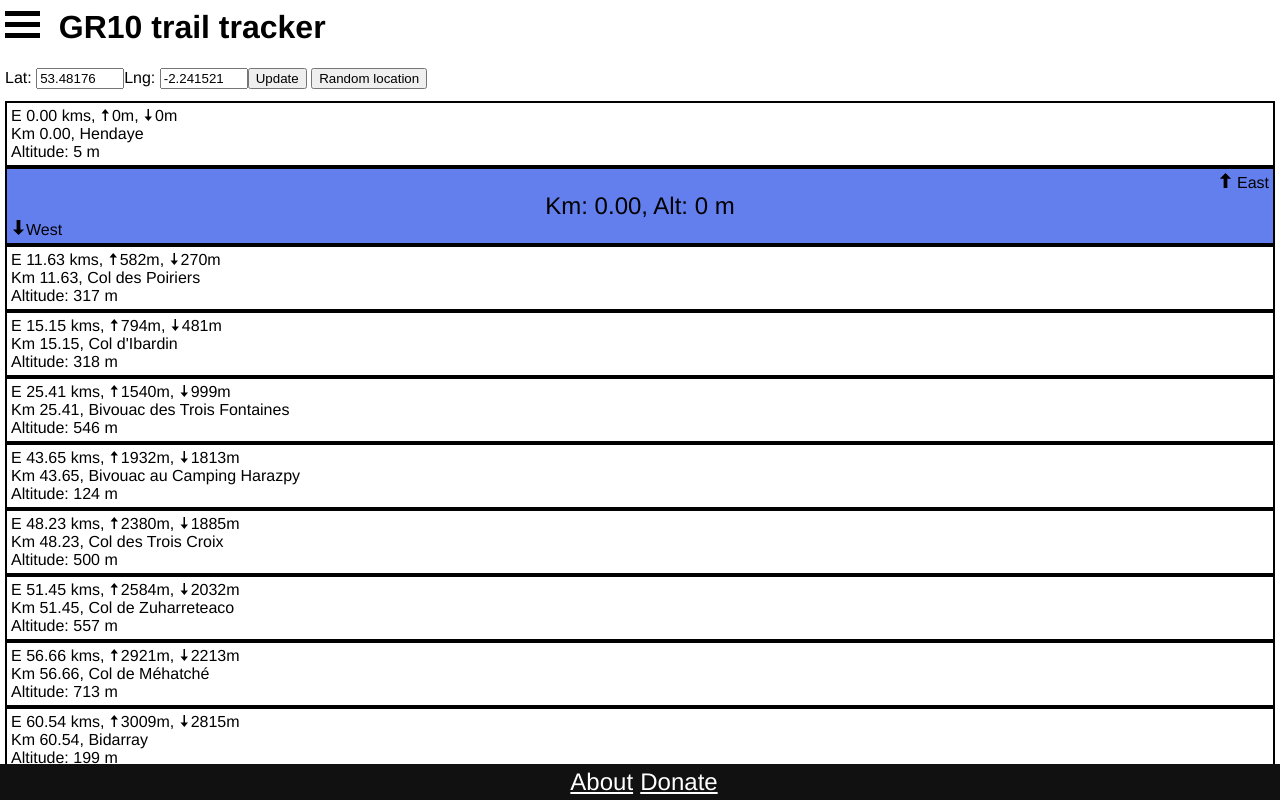
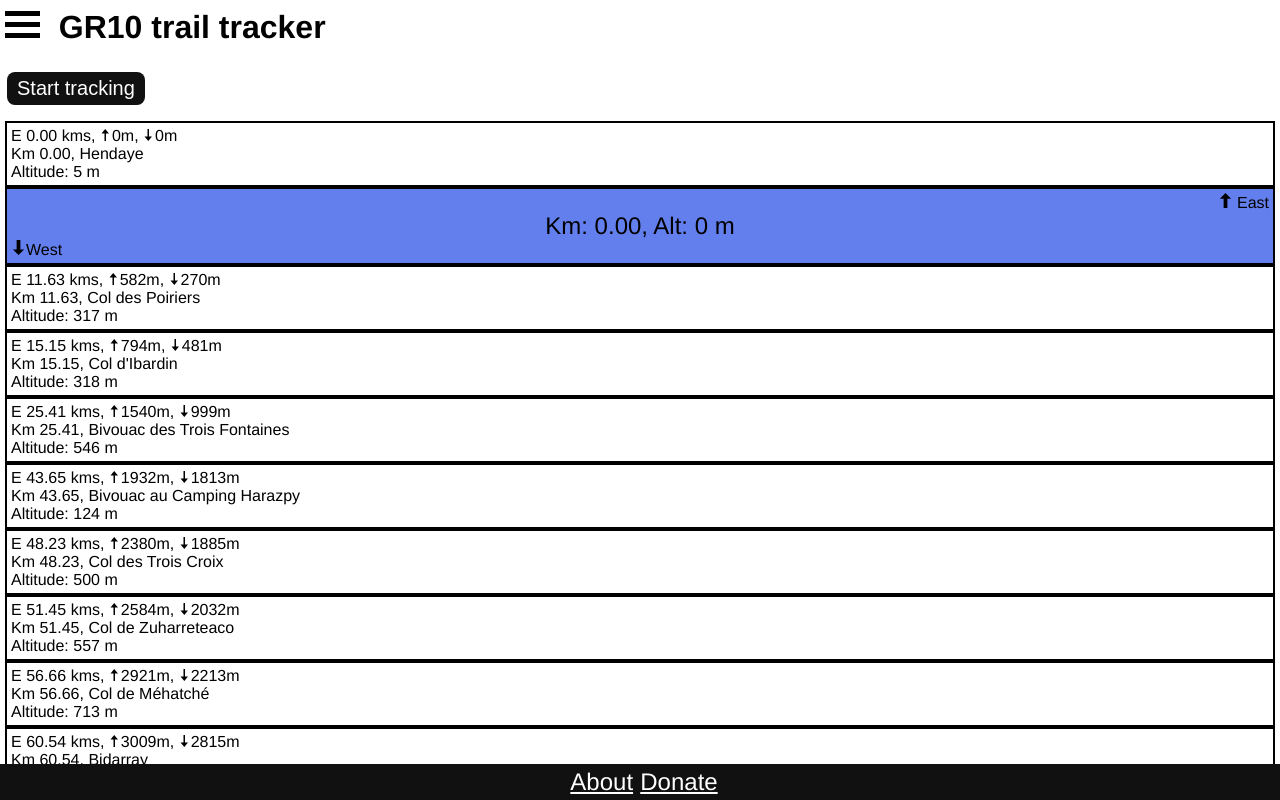
Before and after one commit to appolden/path-tracker, a React (Create React App) app: page /trail-tracker-test in a window 1280 px wide. Built offline with nearby package versions, Linux system fonts and the light colour scheme; what google-maps-react would draw is missing.

Commit message:
Add location watcher

```diff
--- a/src/App.css
+++ b/src/App.css
@@ -283,3 +283,19 @@ However, delay the fade out process for 2.5 seconds */
     font-size: 18px;
   }
 }
+
+
+.btn {
+    background-color: #111;
+    border: none;
+    color: white;
+    padding: 5px;
+    padding-left: 10px;
+    padding-right: 10px;
+    text-align: center;
+    text-decoration: none;
+    display: inline-block;
+    font-size: 1.25em;
+    margin: 4px 2px;
+    border-radius: 8px;
+}
--- a/src/App.js
+++ b/src/App.js
@@ -67,7 +67,7 @@ class App extends Component {
               path="/:language/gr10/trail-tracker"
               component={props => {
                 this.onRouterUpdate();
-                console.log(window.location.pathname);
+
                 return (
                   <PathTracker
                     trailName="gr10"
@@ -139,7 +139,6 @@ class App extends Component {
                 switch (props.match.params.language) {
                   case 'fr':
                     return <TrailMapFrench origin="/gr10/map" />;
-                    break;
                   case 'en':
                   default:
                     return <TrailMapEnglish origin="/gr10/map" />;
--- /dev/null
+++ b/src/component/language-helper.js
@@ -0,0 +1,18 @@
+class LanguageHelper {
+
+
+     static   getLanguage(languageSelection) {
+         const language = (languageSelection || 'en').toLowerCase();
+            switch (language) {
+                case 'fr':
+                    return language;
+                    break;
+                case 'en': // in case a user enters a language code that is not supported
+                default:
+                    return 'en';
+            }
+        }
+    }
+
+
+        export default LanguageHelper;
--- /dev/null
+++ b/src/component/location-watcher.jsx
@@ -0,0 +1,134 @@
+import React, { Component } from 'react';
+import LanguageHelper from '../component/language-helper.js';
+
+class LocationWatcher extends Component {
+  constructor(props) {
+    super(props);
+
+    this.watchPositionId = undefined;
+
+      this.buttonText = {
+          'en': 'Start tracking',
+          'fr': 'Loacte francais'
+      }
+
+      this.buttonTextWhenTracking = {
+          'en': 'Stop tracking',
+          'fr': 'Arrete'
+      }
+
+      this.state = {
+          position: { lat: undefined, lng: undefined },
+          error: undefined,
+          watchingPosition: false,
+      };
+
+      this.onStartStopPositionWatchButtonClick = this.onStartStopPositionWatchButtonClick.bind(this);
+  }
+
+    componentWillUnmount() {
+        if ('geolocation' in navigator) {
+            if (this.watchPositionId !== undefined && this.watchPositionId > 0) {
+                navigator.geolocation.clearWatch(this.watchPositionId);
+                this.watchPositionId = undefined;
+            }
+        }
+    }
+
+    onStartStopPositionWatchButtonClick(event) {
+        if (this.state.watchingPosition) {
+            this.stopPositionWatch();
+        }
+        else {
+            this.startPositionWatch();
+        }
+    }
+
+  startPositionWatch() {
+      if ('geolocation' in navigator) {
+
+          this.setState({ watchingPosition: true });
+      var geoLocateOptions = {
+        enableHighAccuracy: true,
+        timeout: 25000,
+        maximumAge: 0
+        };
+
+
+      this.watchPositionId = navigator.geolocation.watchPosition(
+        position => {
+          this.setState(prevState => {
+            prevState.position.lat = position.coords.latitude;
+            prevState.position.lng = position.coords.longitude;
+            prevState.error = '';
+
+            return prevState;
+          });
+
+          console.log(position);
+          if (this.props.onLocationChanged !== undefined) {
+              this.props.onLocationChanged(position.coords.latitude, position.coords.longitude);
+          }
+        },
+        error => {
+          this.setState({
+            error: 'Unable to find location. Ensure you have location enabled.'
+          });
+            console.log(error);
+            this.stopPositionWatch();
+        },
+        geoLocateOptions
+      );
+      } else {
+          this.setState({ error: 'geolocation not available', watchingPosition: false });
+    }
+    }
+
+    stopPositionWatch() {
+        if ('geolocation' in navigator) {
+            if (this.watchPositionId !== undefined && this.watchPositionId > 0) {
+                navigator.geolocation.clearWatch(this.watchPositionId);
+                this.watchPositionId = undefined;
+
+                switch (LanguageHelper.getLanguage(this.props.langauge)) {
+                    case 'fr':
+                        this.setState({ watchingPosition: false });
+                        break;
+                    case 'en': // in case a user enters a language code that is not supported
+                    default:
+                        this.setState({ watchingPosition: false});
+
+                }
+            }
+        }
+    }
+    render() {
+        let buttonText = '';
+
+        switch (LanguageHelper.getLanguage(this.props.langauge)) {
+            case 'fr':
+                buttonText = (this.state.watchingPosition ? this.buttonTextWhenTracking.fr : this.buttonText.fr);
+                break;
+            case 'en':
+            default:
+                buttonText = (this.state.watchingPosition ? this.buttonTextWhenTracking.en : this.buttonText.en);
+
+        }
+
+      return (<p>
+          {this.state.position.lat !== undefined &&
+              <React.Fragment>Lat:{this.state.position.lat.toFixed(5)}, Lng:{this.state.position.lng.toFixed(5)} </React.Fragment>
+          }
+
+          <input className="btn"
+              type="button"
+              value={buttonText}
+              onClick={this.onStartStopPositionWatchButtonClick}
+              disabled={this.state.getCurrentPositionInProgress}
+          />{' '}
+          {this.state.error}
+      </p>);
+  }
+}
+
+export default LocationWatcher;
--- a/src/component/path-tracker.jsx
+++ b/src/component/path-tracker.jsx
@@ -7,6 +7,7 @@ import PointOfInterest from '../component/point-of-interest.jsx';
 import PointCurrent from '../component/point-current.jsx';
 import Location from '../component/location.jsx';
 import LocationOverride from '../component/location-override.jsx';
+import LocationWatcher from '../component/location-watcher.jsx';
 import Menu from '../component/menu.jsx';
 
 class PathTracker extends Component {
@@ -147,7 +148,7 @@ class PathTracker extends Component {
   onLocationChanged(lat, lng) {
     this.findNearestPointToLocationAndUpdate(lat, lng);
     this.scrollToAfterComponentDidUpdate = true;
-  }
+    }
 
   render() {
     this.language = this.props.language || 'en';
@@ -245,7 +246,7 @@ class PathTracker extends Component {
         </header>
         <div className="App-content">
           <div>
-            {locationComponent}
+                    <LocationWatcher onLocationChanged={this.onLocationChanged} language={this.language} />
 
             <div style={style} className="pointsOfInterest">
               {rows}
```
